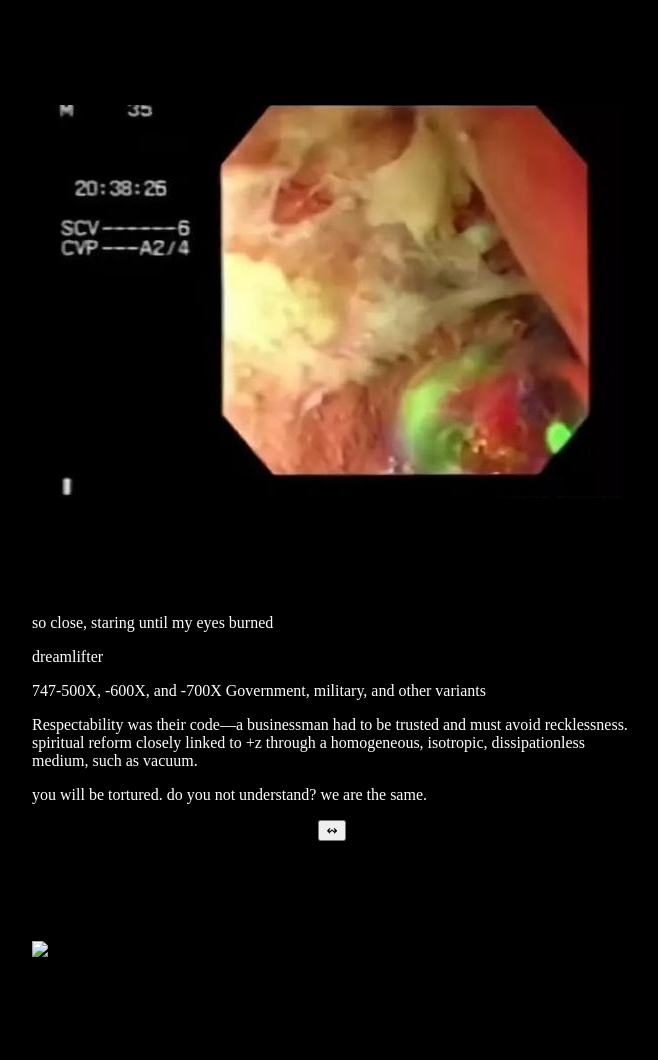
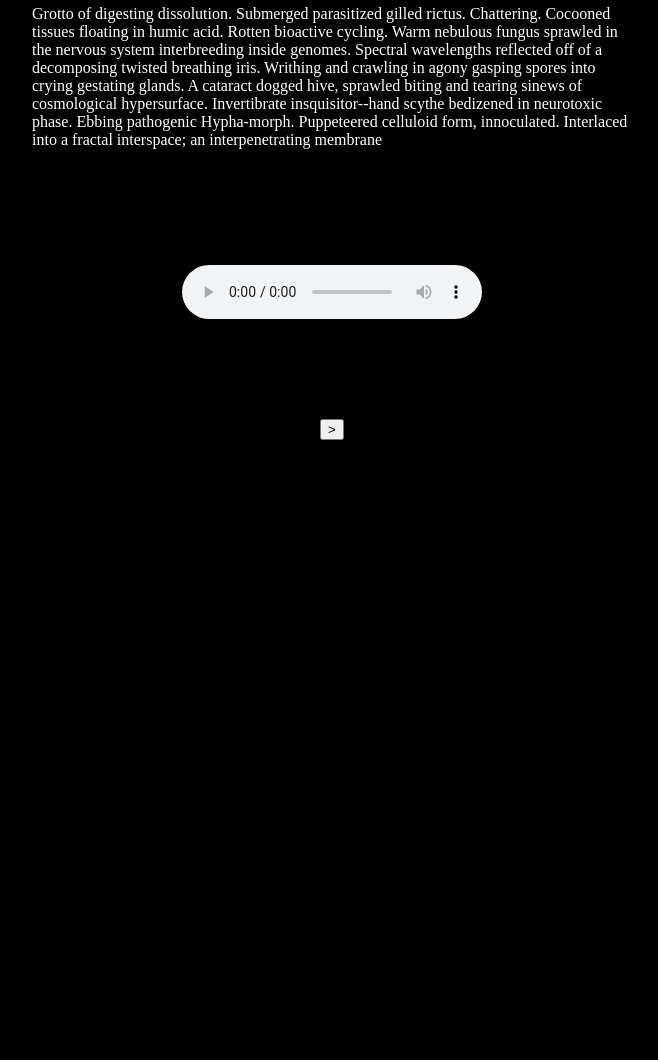
Before and after one commit to au46b/au46b.github.io, a plain HTML site: page index.html in a window 1280 px wide. Shown: the whole page, without its empty margins (308-966 px from the left). After the commit the page ends 800 px from the top, so only its background shows below. Drawn offline with Linux system fonts and the light colour scheme.

Commit message:
Update index.html

```diff
--- a/index.html
+++ b/index.html
@@ -8,32 +8,40 @@
 
  <body>
 
-    <img src="u=1473699454,1599188273&fm=173&app=49&f=JPEG.jpg">
+
 
 
 <p>
-    so close, staring until my eyes burned
+    Grotto of digesting dissolution.
+
+    Submerged parasitized gilled rictus.
+
+    Chattering.
+
+    Cocooned tissues floating in humic acid.
+
+    Rotten bioactive cycling.
+
+    Warm nebulous fungus sprawled in the nervous system interbreeding inside genomes.
+
+    Spectral wavelengths reflected off of a decomposing twisted breathing iris.
+
+    Writhing and crawling in agony gasping spores into crying gestating glands.
+
+    A cataract dogged hive, sprawled biting and tearing sinews of cosmological hypersurface.
+
+    Invertibrate insquisitor--hand scythe bedizened in neurotoxic phase.
+
+    Ebbing pathogenic Hypha-morph.
+
+    Puppeteered celluloid form, innoculated.
+
+    Interlaced into a fractal interspace; an interpenetrating membrane
 </p>
 
-<p>
-    dreamlifter
-</p>
-
-<p>
-    747-500X, -600X, and -700X Government, military, and other variants
-</p>
-
-<p>
-    Respectability was their code—a businessman had to be trusted and must avoid recklessness.
-     spiritual reform closely linked to +z through a homogeneous, isotropic, dissipationless
-     medium, such as vacuum.
-</p>
-
-<p>
-    you will be tortured.
-    do you  not understand? we are the same.
-</p>
-
+<audio controls>
+    <source src="untitled6.mp3" type="audio/mpeg">
+</audio>
 
 
 <style>
@@ -49,7 +57,7 @@
 
 <div class="xgh">
 
-    <a href='page1.html'><button>↭</button></a>
+    <a href='page1.html'><button>></button></a>
 
 </div>
 
@@ -61,7 +69,6 @@
 
 
 
-    <img src="a_104s.gif">
 
 
 
```
